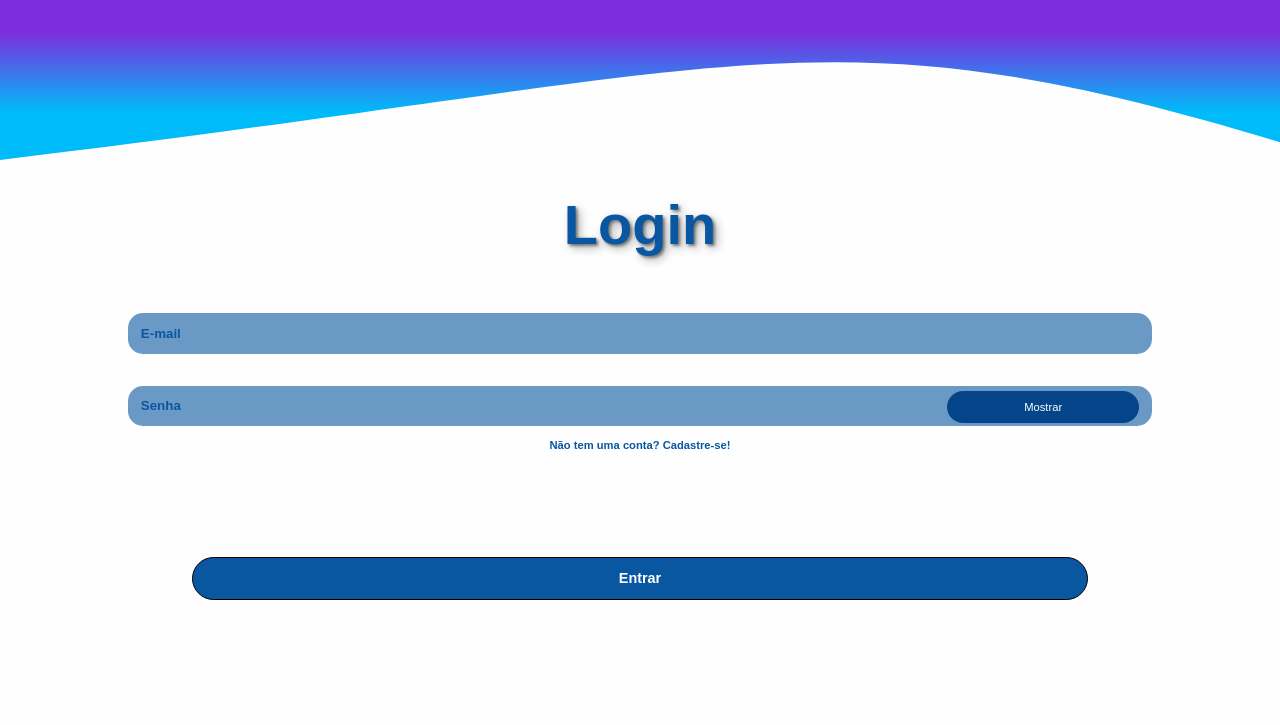
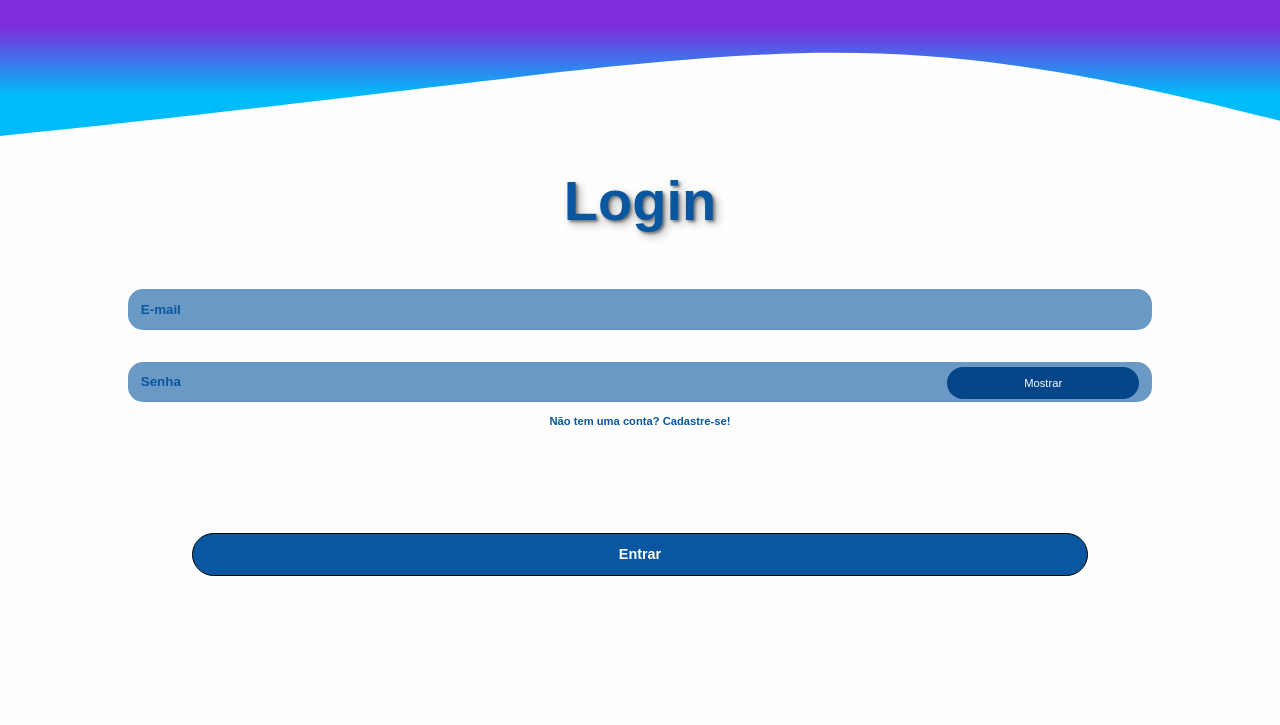
Before and after one commit to amandalbrito/MoodPlaylist-FrontEnd, a website: page login.html in a window 1280 px wide. Shown: the top 725 px of the page. Drawn offline with Linux system fonts and the light colour scheme.

Commit message:
Mensagem de upload

```diff
--- a/css/global.css
+++ b/css/global.css
@@ -43,11 +43,10 @@ body {
   margin: 0;
 }
 
-/* controla a altura visual da onda — aumente se quiser o efeito mais pronunciado */
 .wave-container svg {
   display: block;
   width: 100%;
-  height: 20vh;
+  height: 17vh;
 }
 
 /* svg que cria a onda */
--- a/css/login.css
+++ b/css/login.css
@@ -10,6 +10,7 @@ h1{
   padding: 2rem;
   flex-direction: column;
   align-self: center;
+  justify-content: center;
   text-align: center;
   width: 95vw;
   color: #fefefe;
```
Also changed, not shown: login.html (+0 -4 lines).
